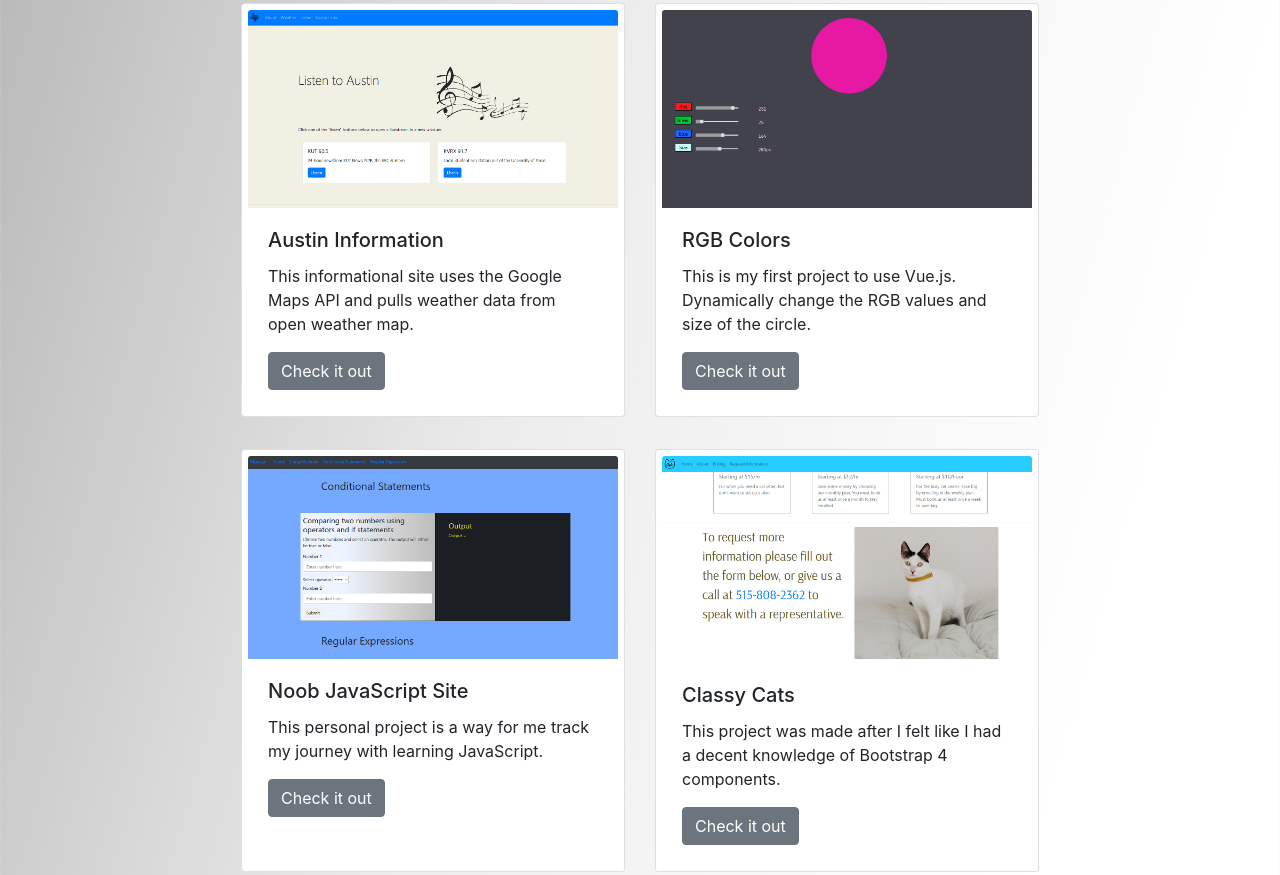
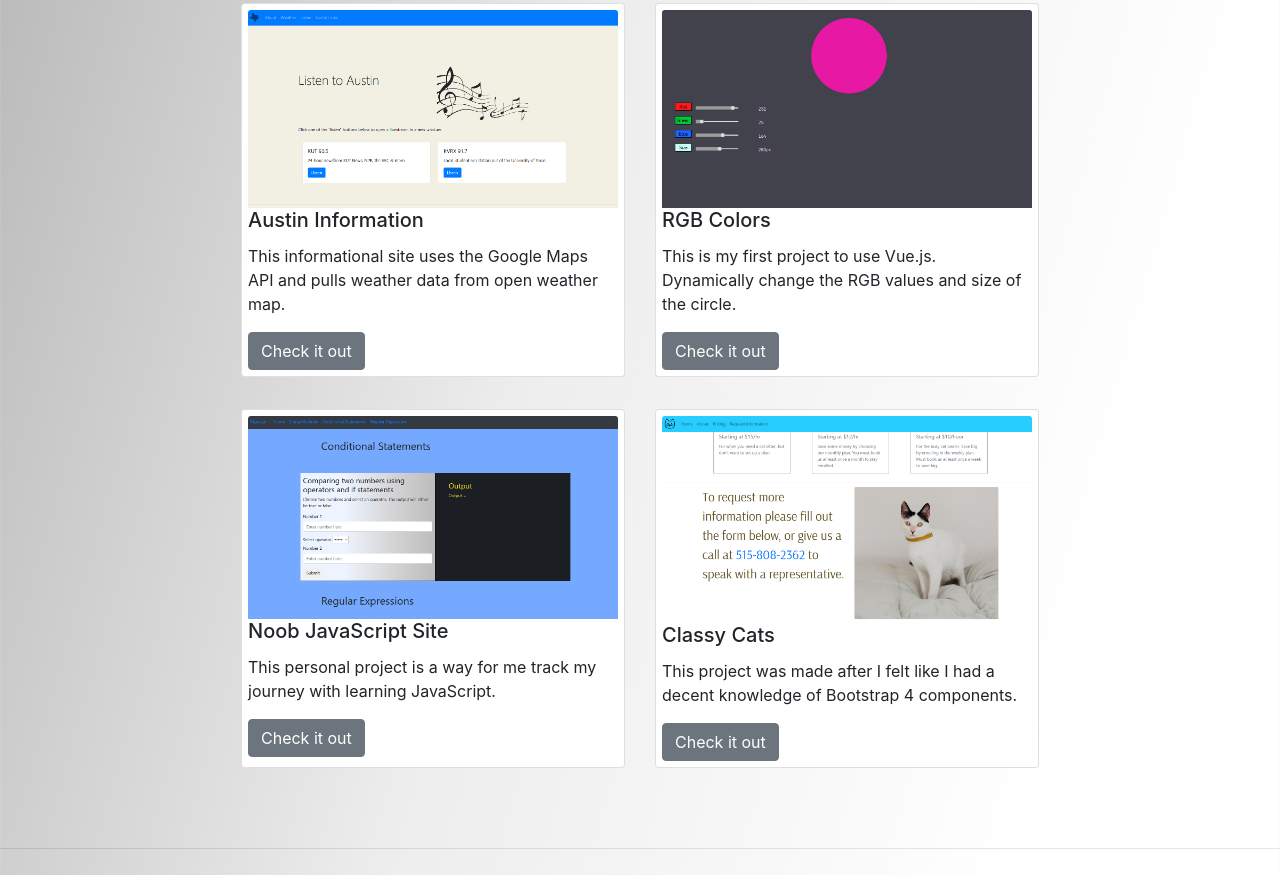
Before and after one commit to CIS470GroupTwo/JasonFritsche.github.io, a plain HTML site: page index.html in a window 1280 px wide. Shown: the part 2291-3166 px from the top of the page. Drawn offline with nearby package versions, Linux system fonts and the light colour scheme.

Commit message:
updated card to work in IE11

```diff
--- a/index.html
+++ b/index.html
@@ -73,7 +73,7 @@
     <div class="card-deck mx-auto">
       <div class="card" style="max-width: 24rem;">
         <img class="card-img-top" src="images/austin.PNG" alt="Card image cap">
-        <div class="card-body">
+        <div class="card-block">
           <h5 class="card-title">Austin Information</h5>
           <p class="card-text">This informational site uses the Google Maps API and
           pulls weather data from open weather map.</p>
@@ -82,7 +82,7 @@
       </div>
       <div class="card" style="max-width: 24rem;">
         <img class="card-img-top" src="images/circles.PNG" alt="Card image cap">
-        <div class="card-body">
+        <div class="card-block">
           <h5 class="card-title">RGB Colors</h5>
           <p class="card-text">This is my first project to use Vue.js. Dynamically
           change the RGB values and size of the circle.</p>
@@ -95,7 +95,7 @@
     <div class="card-deck mx-auto">
       <div class="card" style="max-width: 24rem;">
         <img class="card-img-top" src="images/noob.PNG" alt="Card image cap">
-        <div class="card-body">
+        <div class="card-block">
           <h5 class="card-title">Noob JavaScript Site</h5>
           <p class="card-text">This personal project is a way for me track my
           journey with learning JavaScript. </p>
@@ -104,7 +104,7 @@
       </div>
       <div class="card" style="max-width: 24rem;">
         <img class="card-img-top" src="images/classycats.PNG" alt="Card image cap">
-        <div class="card-body">
+        <div class="card-block">
           <h5 class="card-title">Classy Cats</h5>
           <p class="card-text">This project was made after I felt like I had a
           decent knowledge of Bootstrap 4 components.</p>
```
